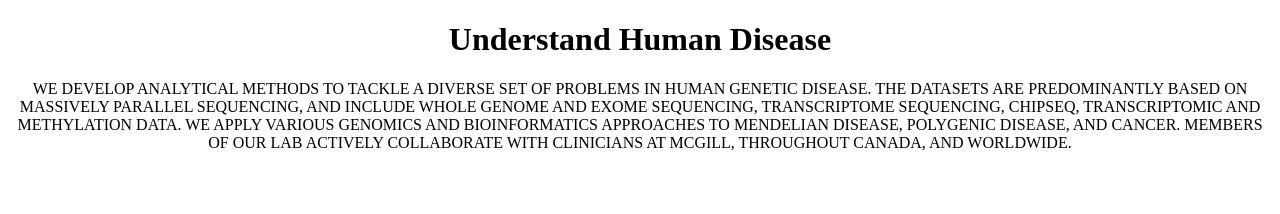
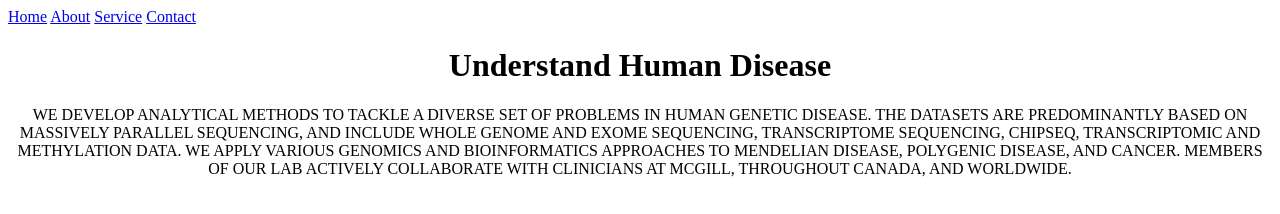
Before and after one commit to jacekmajewskilab/jacekmajewskilab.github.io, a plain HTML site: page index.html in a window 1280 px wide. Drawn offline with Linux system fonts and the light colour scheme.

Commit message:
Update index.html
Added navigation bar

```diff
--- a/index.html
+++ b/index.html
@@ -9,12 +9,20 @@
     </style>
 
   </head>
-  <header>
-    <h1>Understand Human Disease</h1>
-    <p>WE DEVELOP ANALYTICAL METHODS TO TACKLE A DIVERSE SET OF PROBLEMS IN HUMAN GENETIC DISEASE. THE DATASETS ARE PREDOMINANTLY BASED ON MASSIVELY PARALLEL SEQUENCING, AND INCLUDE WHOLE GENOME AND EXOME SEQUENCING, TRANSCRIPTOME SEQUENCING, CHIPSEQ, TRANSCRIPTOMIC AND METHYLATION DATA. WE APPLY VARIOUS GENOMICS AND BIOINFORMATICS APPROACHES TO MENDELIAN DISEASE, POLYGENIC DISEASE, AND CANCER. MEMBERS OF OUR LAB ACTIVELY COLLABORATE WITH CLINICIANS
+  <body>
+
+    <nav>
+      <a href="./index.html">Home</a>
+      <a href="./about.html">About</a>
+      <a href="./service.html">Service</a>
+      <a href="./contact.html">Contact</a>
+    </nav>
+
+    <header>
+      <h1>Understand Human Disease</h1>
+      <p>WE DEVELOP ANALYTICAL METHODS TO TACKLE A DIVERSE SET OF PROBLEMS IN HUMAN GENETIC DISEASE. THE DATASETS ARE PREDOMINANTLY BASED ON MASSIVELY PARALLEL SEQUENCING, AND INCLUDE WHOLE GENOME AND EXOME SEQUENCING, TRANSCRIPTOME SEQUENCING, CHIPSEQ, TRANSCRIPTOMIC AND METHYLATION DATA. WE APPLY VARIOUS GENOMICS AND BIOINFORMATICS APPROACHES TO MENDELIAN DISEASE, POLYGENIC DISEASE, AND CANCER. MEMBERS OF OUR LAB ACTIVELY COLLABORATE WITH CLINICIANS
 AT MCGILL, THROUGHOUT CANADA, AND WORLDWIDE.</p>
-  </header>
-  <body>
+    </header>
 
   </body>
 </html>
```
